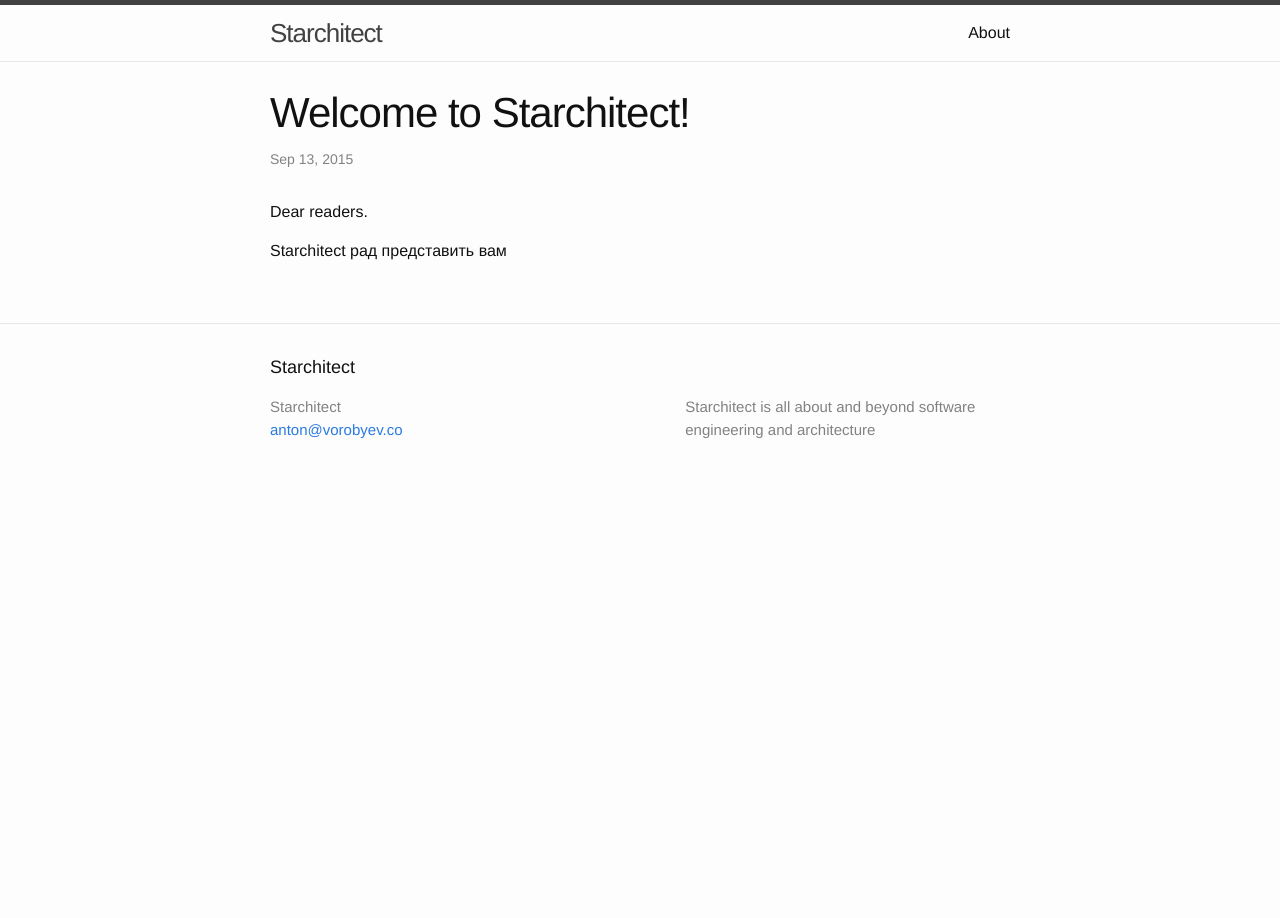
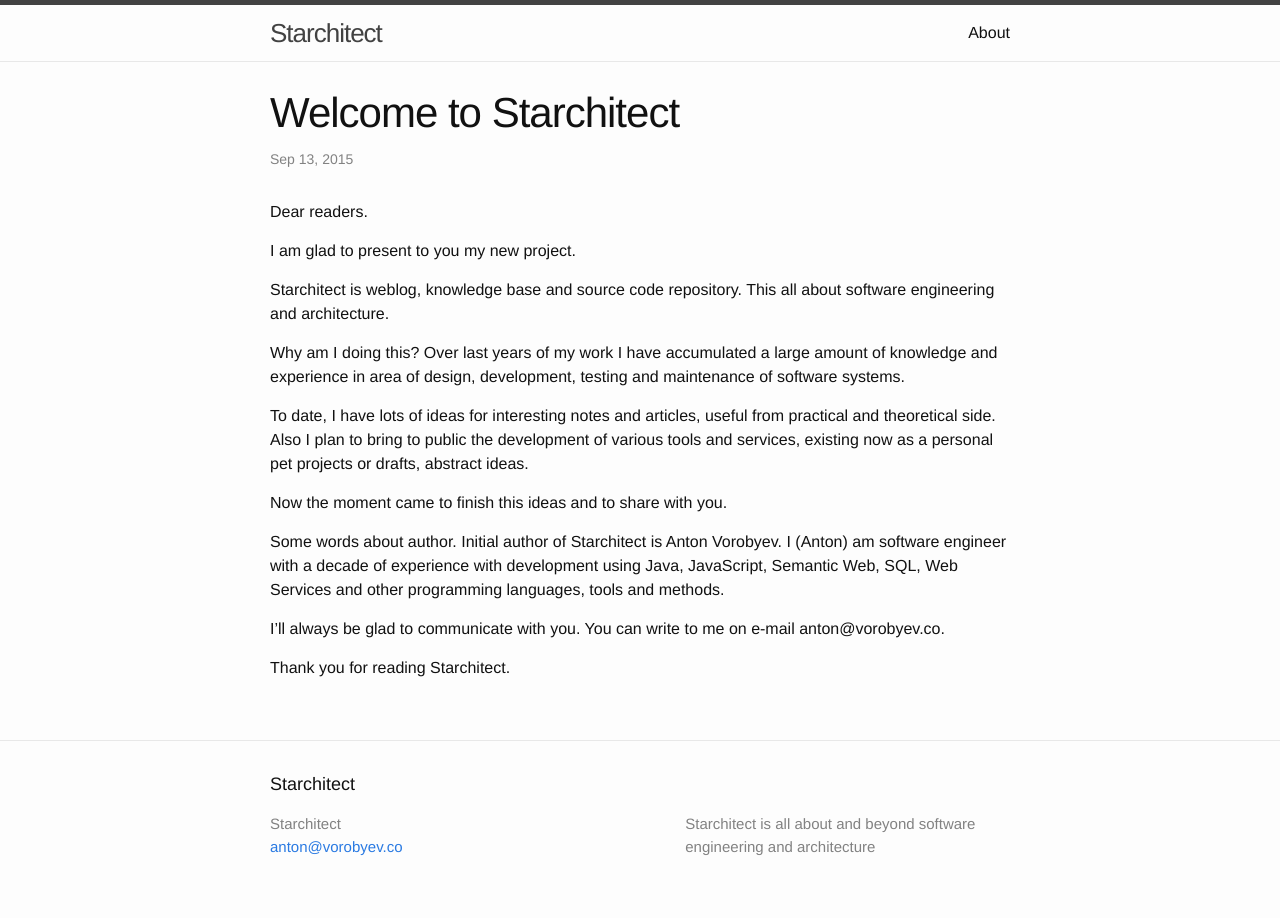
Before and after one commit to antonvorobyev/starchitect, a Jekyll site: the page built from _posts/2015-09-13-welcome-to-starchitect.markdown, in a window 1280 px wide. Built offline with Jekyll 4.4.1, drawn with Linux system fonts in a browser that asks for light colours.

Commit message:
Add welcome post

```diff
--- a/_posts/2015-09-13-welcome-to-starchitect.markdown
+++ b/_posts/2015-09-13-welcome-to-starchitect.markdown
@@ -1,9 +1,30 @@
 ---
 layout: post
-title:  "Welcome to Starchitect!"
+title:  "Welcome to Starchitect"
 date:   2015-09-13 18:02:20
 ---
 
 Dear readers.
 
-Starchitect рад представить вам
+I am glad to present to you my new project.
+
+Starchitect is weblog, knowledge base and source code repository. This all about
+software engineering and architecture.
+
+Why am I doing this? Over last years of my work I have accumulated a large amount of
+knowledge and experience in area of design, development, testing and maintenance of
+software systems.
+
+To date, I have lots of ideas for interesting notes and articles, useful from practical
+and theoretical side. Also I plan to bring to public the development of various tools and
+services, existing now as a personal pet projects or drafts, abstract ideas.
+
+Now the moment came to finish this ideas and to share with you.
+
+Some words about author. Initial author of Starchitect is Anton Vorobyev. I (Anton) am
+software engineer with a decade of experience with development using Java, JavaScript,
+Semantic Web, SQL, Web Services and other programming languages, tools and methods.
+
+I'll always be glad to communicate with you. You can write to me on e-mail anton@vorobyev.co.
+
+Thank you for reading Starchitect.
```
